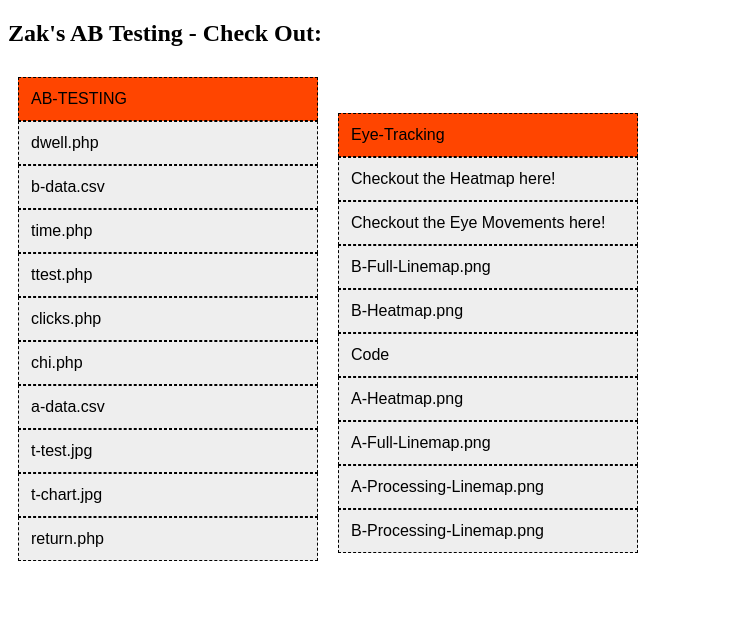
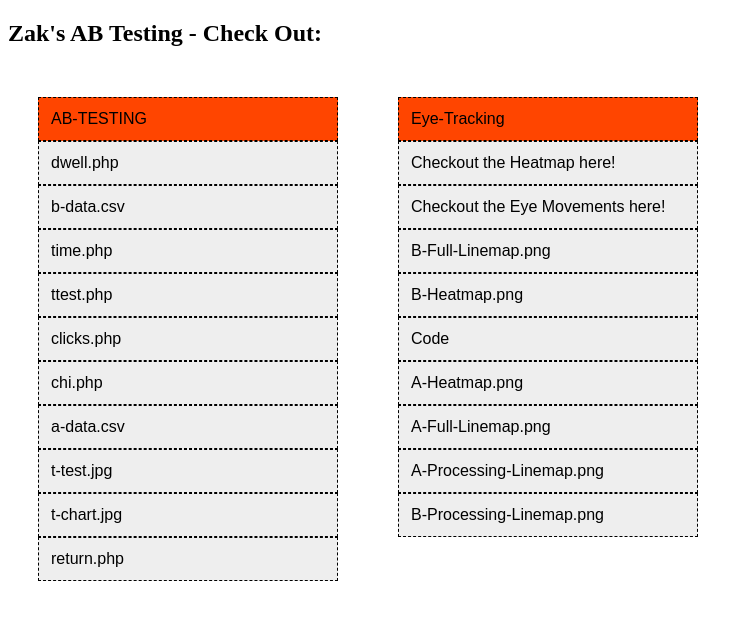
Before and after one commit to zweg25/ab-testing, a PHP site: page / in a window 1280 px wide. Shown: the top 620 px of the page, without its empty margins (0-752 px from the left). Run offline with PHP 8.4, Linux system fonts and the light colour scheme.

Commit message:
Updates to Eye-Tracking
All eyetracking styles and index.php should be up to date!

```diff
--- a/Eye-Tracking/Code/heatmap.html
+++ b/Eye-Tracking/Code/heatmap.html
@@ -84,7 +84,7 @@ function processData(allText) {
 }
 </script>
 <body style="margin:0">
-<h2>Heatmap</h2>
+<h2>Heatmap - Zoom out to see entire map!</h2>
 <div id="one" class="heatmap" style="position: relative;">
 <img id="two" class="heatmap-canvas" id="heatmap-canvas" style="position: absolute; left: 0px; top: 0px" src="A-img.jpg">
 </div>
--- a/index.php
+++ b/index.php
@@ -30,7 +30,7 @@
 </head>
 <body>
 	<h2>Zak's AB Testing - Check Out:</h2>
-	<div class="vertical-menu" style="margin: 10px; float: left;">
+	<div class="vertical-menu" style="margin: 30px; float: left;">
 		<a href="#" class="active">AB-TESTING</a>
 		<?php
 		$path = "Code";
@@ -45,8 +45,7 @@
 		closedir($dh);
 		?>
 	</div>
-	<br><br>
-	<div class="vertical-menu" style="margin: 10px; float: left;">
+	<div class="vertical-menu" style="margin: 30px; float: left;">
 		<a href="#" class="active">Eye-Tracking</a>
 		<a href='Eye-Tracking/Code/heatmap.html'>Checkout the Heatmap here!</a>
 		<a href='Eye-Tracking/Code/replay.html'>Checkout the Eye Movements here!</a>
```
